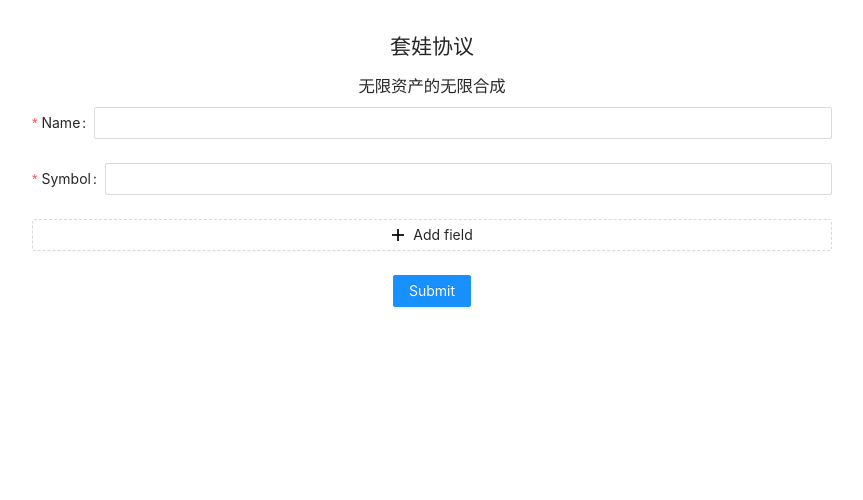
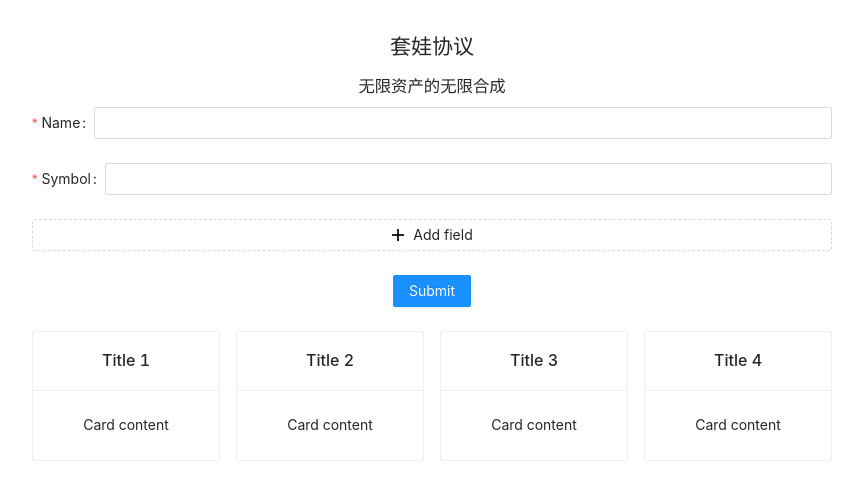
Before and after one commit to XStableDollar/taowa-frontend, a React (Create React App) app: page / in a window 1280 px wide. Shown: the top 500 px of the page, without its empty margins (208-1071 px from the left). Built offline with nearby package versions, Linux system fonts and the light colour scheme.

Commit message:
add list

```diff
--- a/src/App.js
+++ b/src/App.js
@@ -2,6 +2,7 @@ import logo from './logo.svg';
 import './App.css';
 import "antd/dist/antd.css";
 import Create from './Create';
+import List from './List';
 
 function App() {
   return (
@@ -11,6 +12,9 @@ function App() {
       <div>
         <Create />
       </div>
+      <div>
+        <List />
+      </div>
     </div>
   );
 }
--- /dev/null
+++ b/src/List.js
@@ -0,0 +1,30 @@
+import { List, Card } from 'antd';
+
+const data = [
+  {
+    title: 'Title 1',
+  },
+  {
+    title: 'Title 2',
+  },
+  {
+    title: 'Title 3',
+  },
+  {
+    title: 'Title 4',
+  },
+];
+
+export default () => {
+  return (
+    <List
+      grid={{ gutter: 16, column: 4 }}
+      dataSource={data}
+      renderItem={item => (
+        <List.Item>
+          <Card title={item.title}>Card content</Card>
+        </List.Item>
+      )}
+    />
+  );
+};
```
